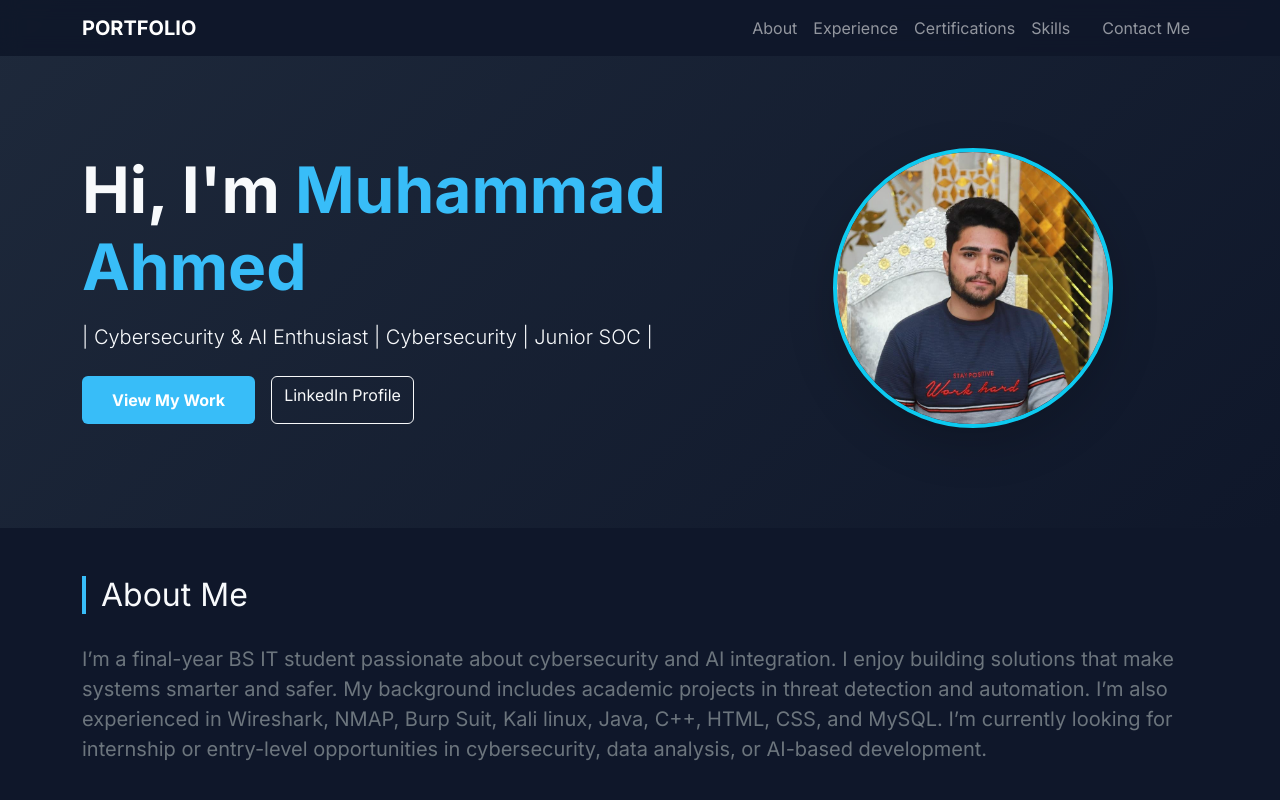
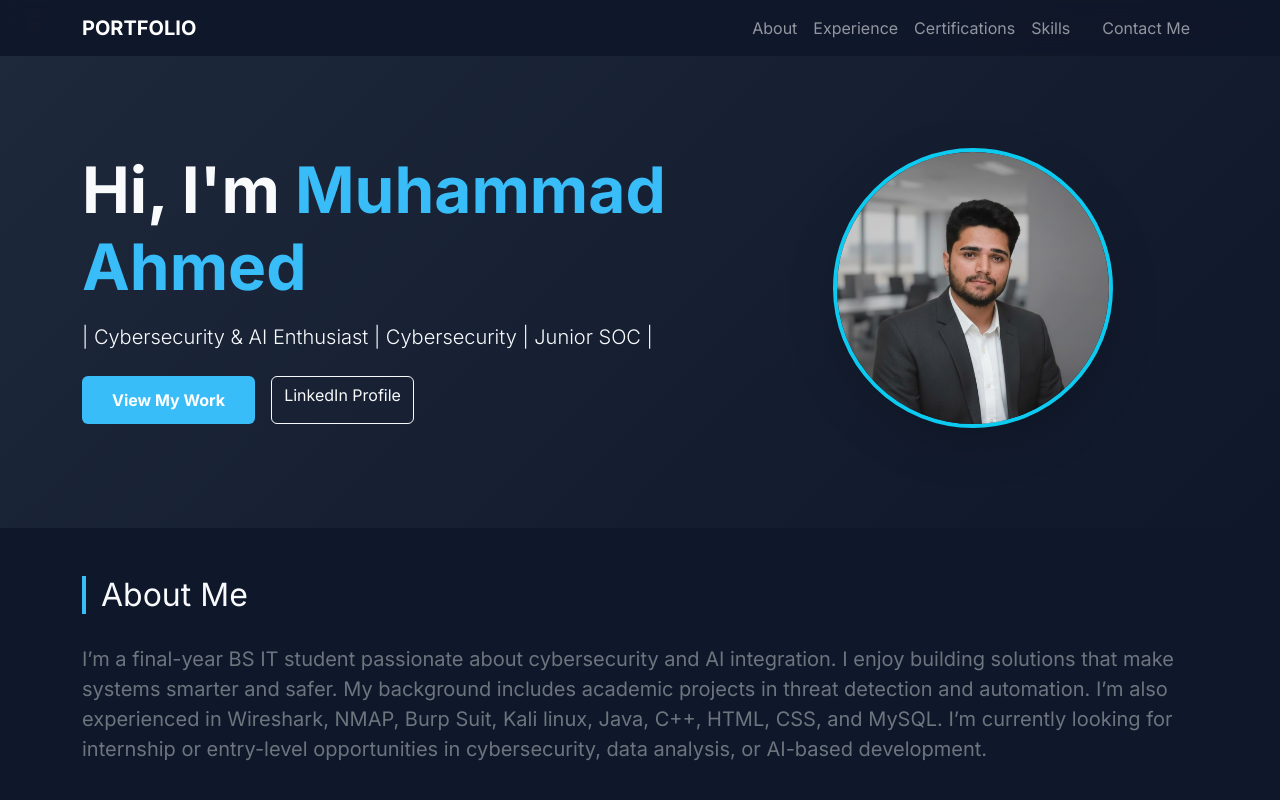
Before and after one commit to ah4202298-ai/My-portfolio, a plain HTML site: page index.html in a window 1280 px wide. Shown: the top 800 px of the page. Drawn offline with nearby package versions, Linux system fonts and the light colour scheme.

Commit message:
Update profile image source in index.html

```diff
--- a/index.html
+++ b/index.html
@@ -52,7 +52,7 @@
                     </div>
                 </div>
                 <div class="col-lg-5 text-center mt-5 mt-lg-0">
-                    <img src="profile-2.jpeg"
+                    <img src="Profile picture.jpg"
                          class="rounded-circle border border-4 border-info shadow-lg img-fluid"
                          alt="profile"
                          style="width: 280px; height: 280px; object-fit: cover;">
```
